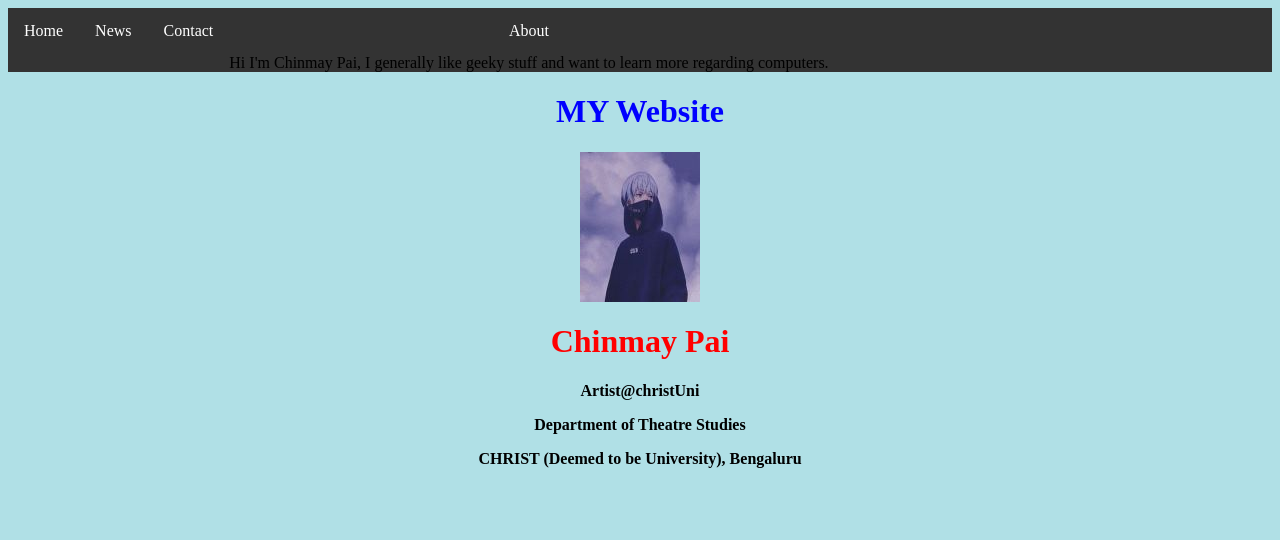
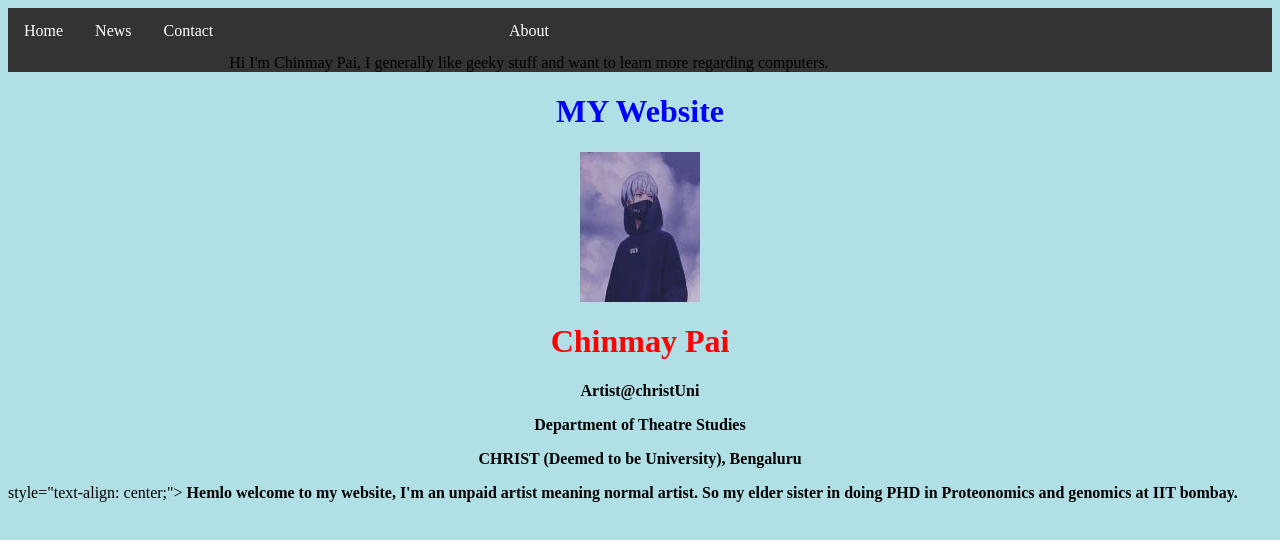
Before and after one commit to MrIce2704/web-ana, a plain HTML site: page index.html in a window 1280 px wide. Drawn offline with Linux system fonts and the light colour scheme.

Commit message:
Update index.html

```diff
--- a/index.html
+++ b/index.html
@@ -44,6 +44,6 @@ li a:hover {
 <p style="text-align: center;"><strong> Artist@christUni </strong></p>
 <p style="text-align: center;"><strong>Department of Theatre Studies </strong></p>
 <p style="text-align: center;"><strong>CHRIST (Deemed to be University), Bengaluru</strong></p>
-
+<p> style="text-align: center;"><strong> Hemlo welcome to my website, I'm an unpaid artist meaning normal artist. So my elder sister in doing PHD in Proteonomics and genomics at IIT bombay.</p>
 </body>
 </html>
```
